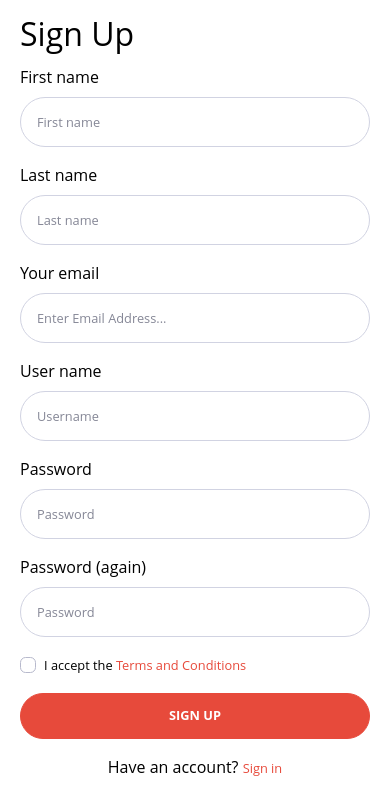
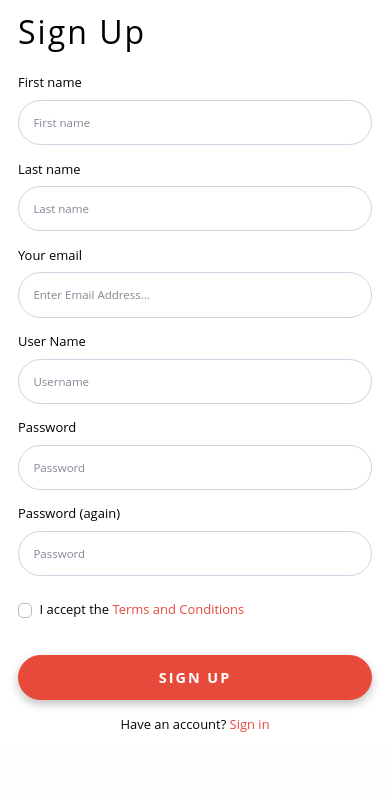
Before and after one commit to senior-web-engineer/TPJ-Inventory-Django, a Django app: page /accounts/signup/ in a window 390 px wide. Shown: the part 423-1218 px from the top of the page. After the commit the page ends 1155 px from the top, so only its background shows below. Run offline with Django 3.2, Linux system fonts and the light colour scheme; some libraries are stand-ins or nearby versions.

Commit message:
fix: style issue

```diff
--- a/inventory/static/css/custom.css
+++ b/inventory/static/css/custom.css
@@ -1,6 +1,7 @@
 body, html {
   font-family: "Open Sans",sans-serif;
   color: black;
+  font-size: 0.9rem;
 }
 
 .sidebar {
@@ -51,9 +52,12 @@ body, html {
   width: 65%;
 }
 
-.btn {
-  font-size: 1.1em;
+.btn-user {
+  font-size: 1rem !important;
   font-weight: bold;
+  white-space: normal;
+  box-shadow: 0px 4px 10px 0rem rgb(0 0 0 / 25%);
+  letter-spacing: 2px;
 }
 
 /* .btn-danger {
@@ -71,6 +75,23 @@ body, html {
 
 .heading-section__heading.title {
   font-size: 32px;
+  letter-spacing: 2px;
+}
+
+.custom-checkbox .custom-control-label {
+  margin-top: 2px;
+}
+
+.btn-login-more {
+  position: fixed;
+  top: 40px;
+  right: 30px;
+  width: 40px;
+  height: 40px;
+  display: flex;
+  align-items: center;
+  justify-content: center;
+  z-index: 2;
 }
 
 @media (min-width: 768px) {
@@ -93,3 +114,19 @@ body, html {
     font-size: 2.75rem;
   }
 }
+
+@media (min-width: 992px) {
+  .login-form-container {
+    width: 620px;
+  }
+
+  .reset-password-form-container {
+    width: 375px;
+  }
+}
+
+@media (max-width: 768px) {
+  .sidebar .nav-item .nav-link {
+    padding: 1.3rem 1rem;
+  }
+}
--- a/inventory/templates/account/base.html
+++ b/inventory/templates/account/base.html
@@ -22,12 +22,15 @@
     <!-- Custom styles for this template-->
     <link href="{% static 'css/sb-admin-2.min.css' %}" rel="stylesheet">
     <link href="{% static 'css/theme.css' %}" rel="stylesheet">
-    <link href="{% static 'css/custom.css' %}" rel="stylesheet">
+    <link href="{% static 'css/custom.css' %}?version=20210621" rel="stylesheet">
 
 </head>
 
 <body class="">
-
+    <div class="btn-login-more">
+        <img src="{% static 'img/more_grey.svg' %}" class="d-none d-lg-block"/>
+        <img src="{% static 'img/more_white.svg' %}" class="d-lg-none" />
+    </div>
     <div class="d-flex flex-column flex-lg-row justify-content-lg-center min-vh-100">
 
         <div class="col-lg-5 bg-login-image position-relative d-flex justify-content-center align-items-center" style="min-height: 50vh;">
--- a/inventory/templates/account/email_confirm.html
+++ b/inventory/templates/account/email_confirm.html
@@ -26,7 +26,7 @@
     </div>
     <div class="text-center d-lg-none mt-3">
         New user?
-        <a class="small text-danger" href="{{ signup_url }}">Create an account</a>
+        <a class="text-danger" href="{{ signup_url }}">Create an account</a>
     </div>
 </div>
 {% endblock %}
--- a/inventory/templates/account/signup.html
+++ b/inventory/templates/account/signup.html
@@ -10,13 +10,14 @@
 <div class="px-2 py-3 px-lg-5 py-lg-4">
     <div class="justify-content-between align-items-center d-none d-lg-flex">
         <img src="{% static 'img/logo.png' %}" width="220" />
-        <div>
+        <div class="mr-5">
             Have an account?
-            <a class="small text-danger" href="{{ login_url }}">Sign in</a>
+            <a class="text-danger ml-1" href="{{ login_url }}">Sign in</a>
         </div>
     </div>
-    <div class="mt-lg-5 p-lg-5">
-        <h1 class="heading-section__heading title">Sign Up</h1>
+    <div class="mt-lg-5 py-lg-5 d-flex justify-content-center">
+        <div class="login-form-container">
+            <h1 class="heading-section__heading title mb-4">Sign Up</h1>
             <form action="{% url 'account_signup' %}" method="post" class="user">
                 {% csrf_token %}
                 {% if redirect_field_value %}
@@ -43,12 +44,12 @@
                             placeholder="Enter Email Address...">
                     </div>
                     <div class="form-group col-lg-6">
-                    <label for="id_username">User name</label>
+                        <label for="id_username">User Name</label>
                         <input type="text" class="form-control form-control-user"
                             id="id_username" name="username" placeholder="Username">
                     </div>
                 </div>
-            <div class="row">
+                <div class="row mb-2">
                     <div class="form-group col-lg-6">
                         <label for="id_password1">Password</label>
                         <input type="password" class="form-control form-control-user"
@@ -60,15 +61,15 @@
                             id="id_password2" name="password2" placeholder="Password">
                     </div>
                 </div>
-            <div class="form-group d-flex align-items-center justify-content-between justify-content-lg-start">
-                <div class="custom-control custom-checkbox small">
+                <div class="form-group d-flex align-items-center justify-content-between justify-content-lg-start mb-4">
+                    <div class="custom-control custom-checkbox">
                         <input type="checkbox" class="custom-control-input" id="customCheck">
                         <label class="custom-control-label" for="customCheck">
                             I accept the <span class="text-danger">Terms and Conditions</span>
                         </label>
                     </div>
                 </div>
-            <div class="row">
+                <div class="row pt-3">
                     <div class="col-lg-6">
                         <button type="submit" class="btn btn-danger btn-user btn-block">
                             SIGN UP
@@ -77,9 +78,10 @@
                 </div>
             </form>
         </div>
+    </div>
     <div class="text-center d-lg-none mt-3">
         Have an account?
-        <a class="small text-danger" href="{{ login_url }}">Sign in</a>
+        <a class="text-danger" href="{{ login_url }}">Sign in</a>
     </div>
 </div>
 {% endblock %}
--- a/inventory/templates/account/verification_sent.html
+++ b/inventory/templates/account/verification_sent.html
@@ -20,7 +20,7 @@
     </div>
     <div class="text-center d-lg-none mt-3">
         New user?
-        <a class="small text-danger" href="{{ signup_url }}">Create an account</a>
+        <a class="text-danger" href="{{ signup_url }}">Create an account</a>
     </div>
 </div>
 {% endblock %}
--- a/inventory/templates/base.html
+++ b/inventory/templates/base.html
@@ -22,7 +22,7 @@
     <!-- Custom styles for this template-->
     <link href="{% static 'css/sb-admin-2.css' %}" rel="stylesheet">
     <link href="{% static 'css/theme.css' %}" rel="stylesheet">
-    <link href="{% static 'css/custom.css' %}" rel="stylesheet">
+    <link href="{% static 'css/custom.css' %}?version=20210621" rel="stylesheet">
 
 </head>
 
--- a/tpj_inventory/settings.py
+++ b/tpj_inventory/settings.py
@@ -24,7 +24,7 @@ BASE_DIR = Path(__file__).resolve().parent.parent
 SECRET_KEY = 'django-insecure-yr3msgn@=fy-14z4*z-d3yd*izj_qeii#ne_23x3ks@7c3sxsn'
 
 # SECURITY WARNING: don't run with debug turned on in production!
-DEBUG = False
+DEBUG = True
 
 ALLOWED_HOSTS = ['tpj-inventory.herokuapp.com']
 
```
Also changed, not shown: inventory/templates/account/login.html (+12 -10 lines), inventory/templates/account/password_reset.html (+12 -12 lines), inventory/static/img/more_grey.svg (added), inventory/static/img/more_white.svg (added), 3 other files. Lines whose indentation alone changed are shown as unchanged.
